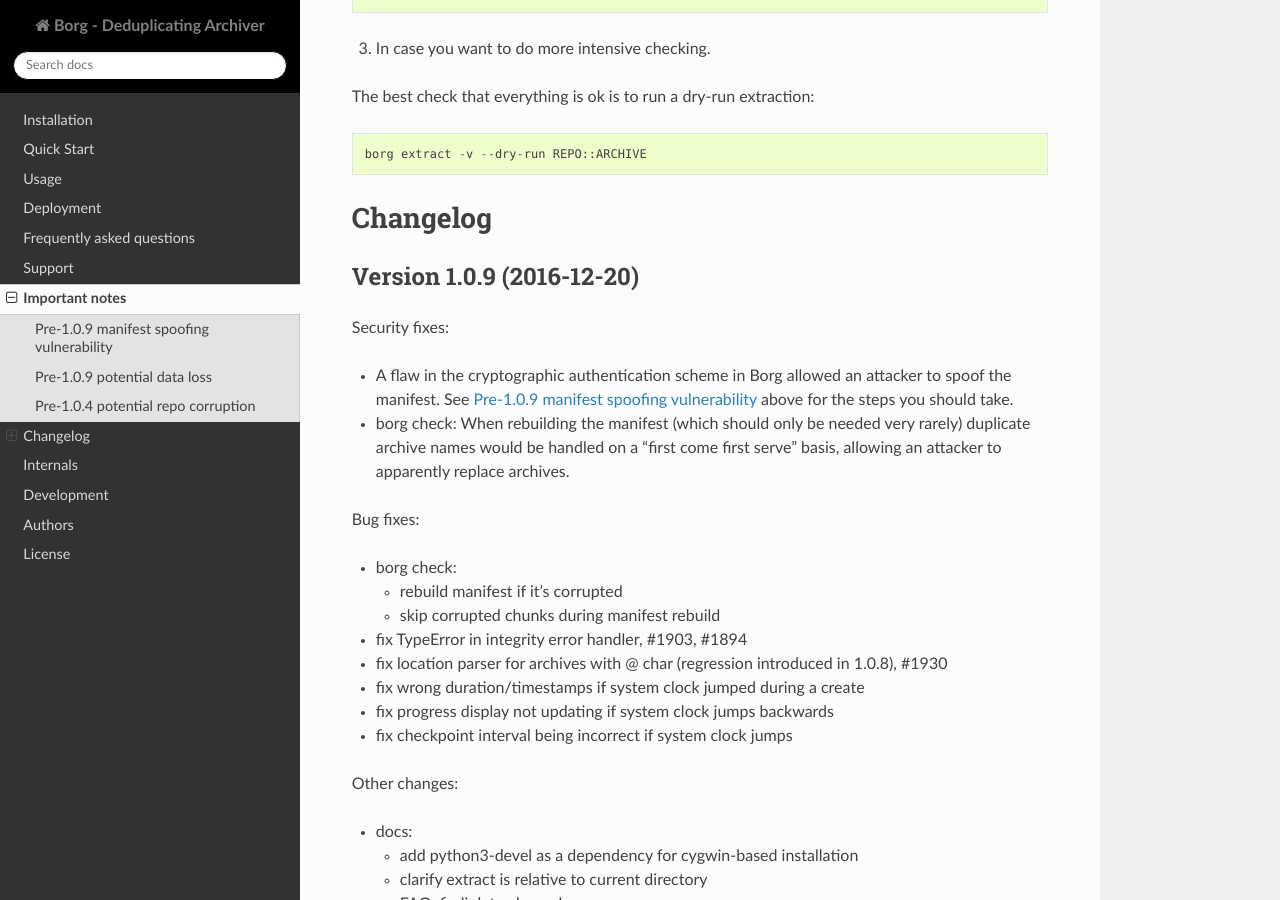
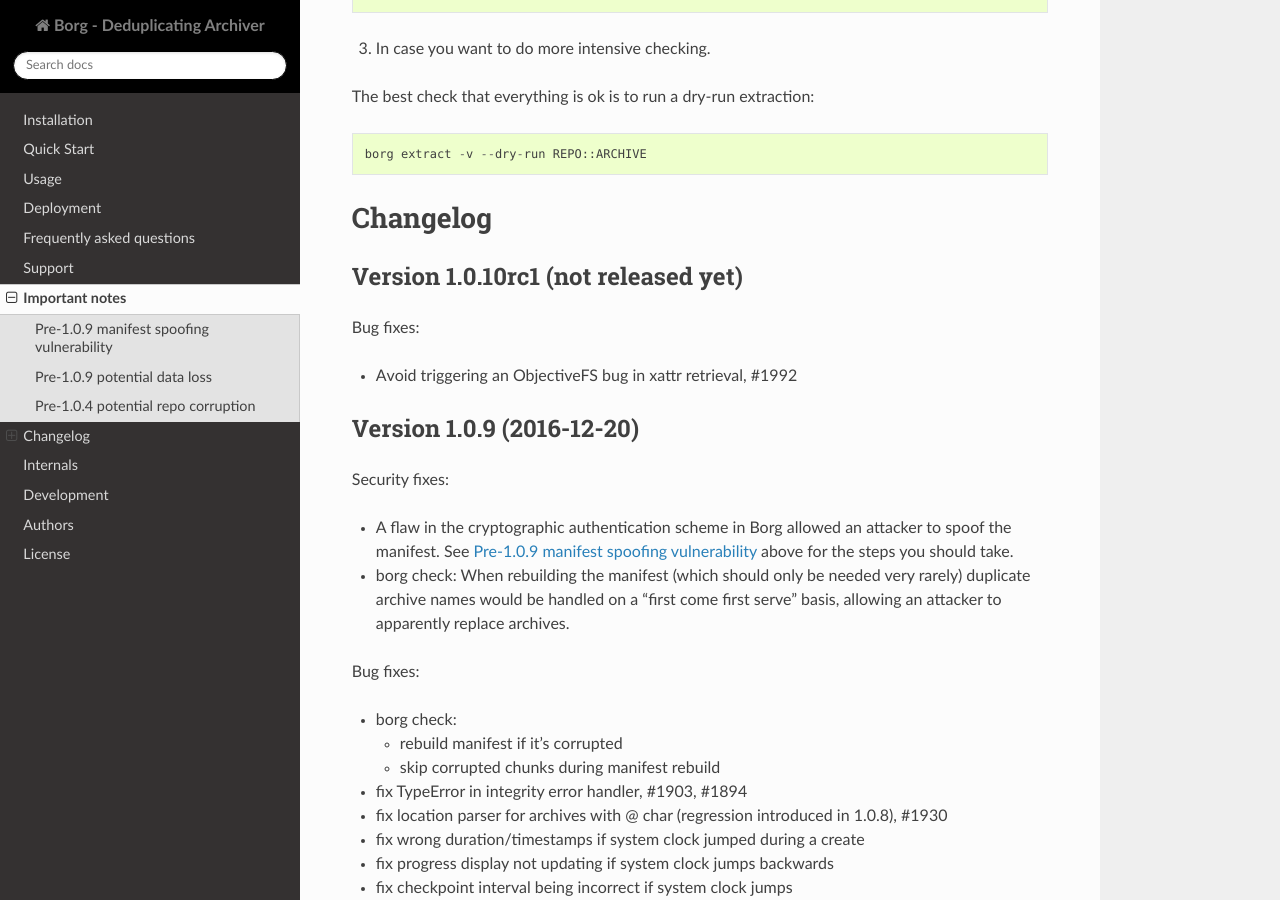
Before and after one commit to borgbackup/borg, a Sphinx documentation site: the page built from docs/changes.rst, in a window 1280 px wide and 900 px high, scrolled down 2535 px. Built offline with Sphinx 7.4.7 and the Read the Docs theme 2.0.0, drawn with Linux system fonts in a browser that asks for light colours; pages that are not in the unit, such as notebooks, are missing from menus; the version number could not be read and is left out.

Commit message:
xattr: ignore empty names returned by llistxattr(2) et al

```diff
--- a/docs/changes.rst
+++ b/docs/changes.rst
@@ -125,6 +125,13 @@
 
 Changelog
 =========
+
+Version 1.0.10rc1 (not released yet)
+------------------------------------
+
+Bug fixes:
+
+- Avoid triggering an ObjectiveFS bug in xattr retrieval, #1992
 
 Version 1.0.9 (2016-12-20)
 --------------------------
```
Also changed, not shown: 1 other file.
